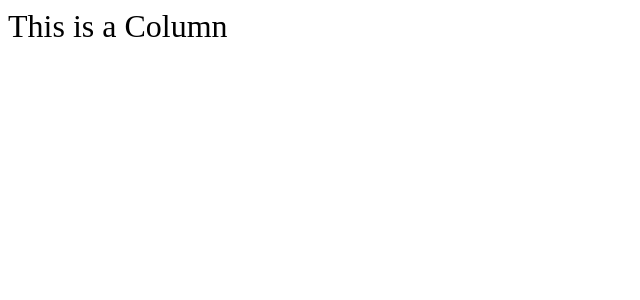
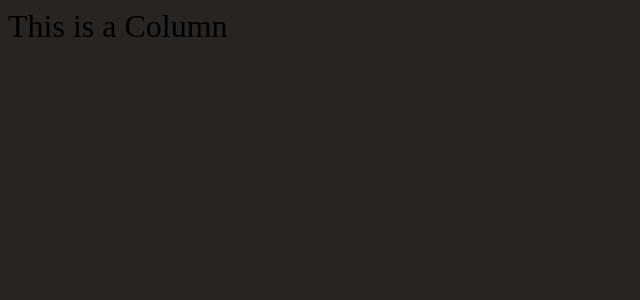
Before and after one commit to ShoNozaki/front-end-challenges, a React app: page / in a window 1280 px wide. Shown: the top 300 px of the page, without its empty margins (0-640 px from the left). Built offline with nearby package versions, Linux system fonts and the light colour scheme.

Commit message:
added stylesheet for App level styles

```diff
--- /dev/null
+++ b/src/App.css
@@ -0,0 +1,3 @@
+body {
+	background-color: rgb(39, 36, 36);
+}
--- a/src/App.tsx
+++ b/src/App.tsx
@@ -1,5 +1,7 @@
 import React from "react";
 import Columnn from "./components/Column/Column";
+
+import "./App.css"
 
 const App: React.FC = () => <Columnn/>;
 
```
